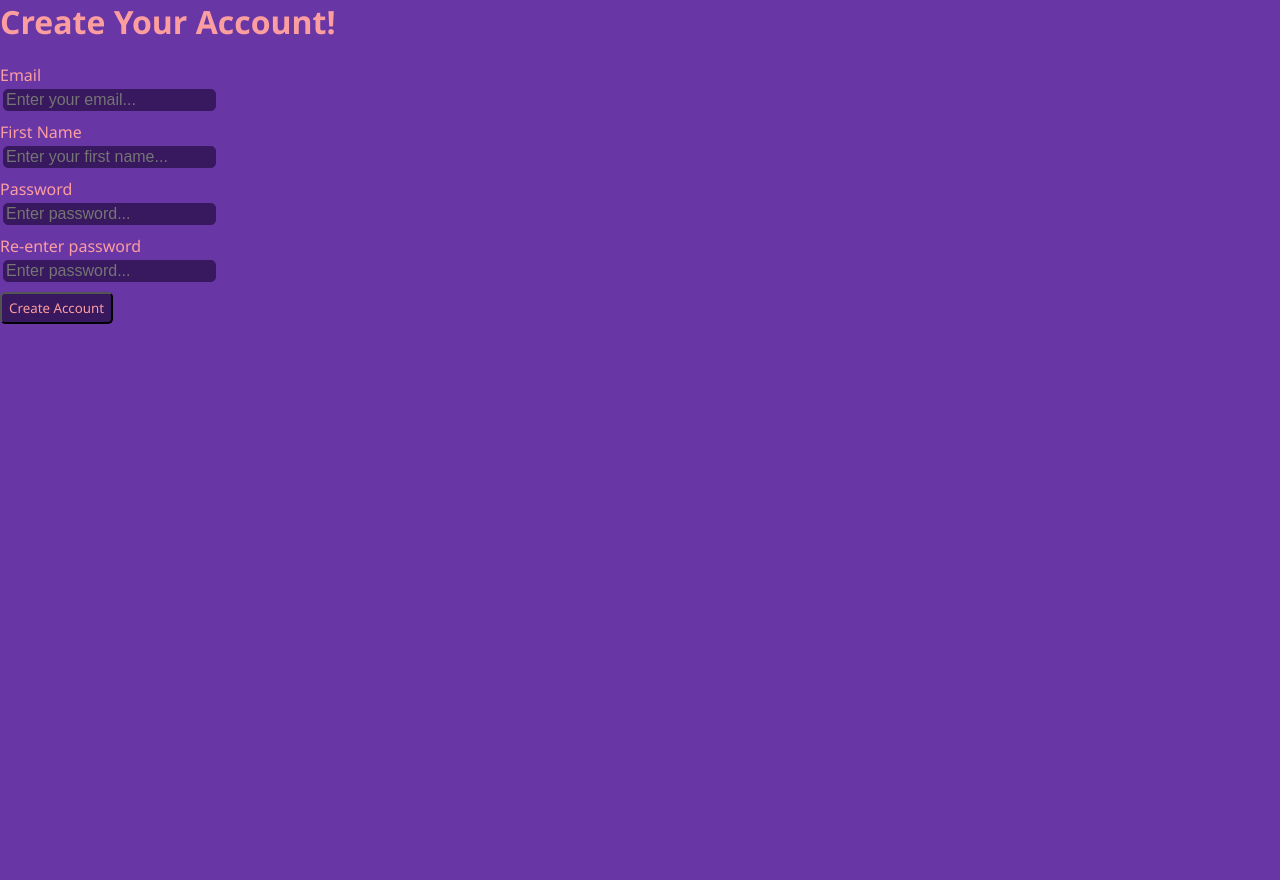
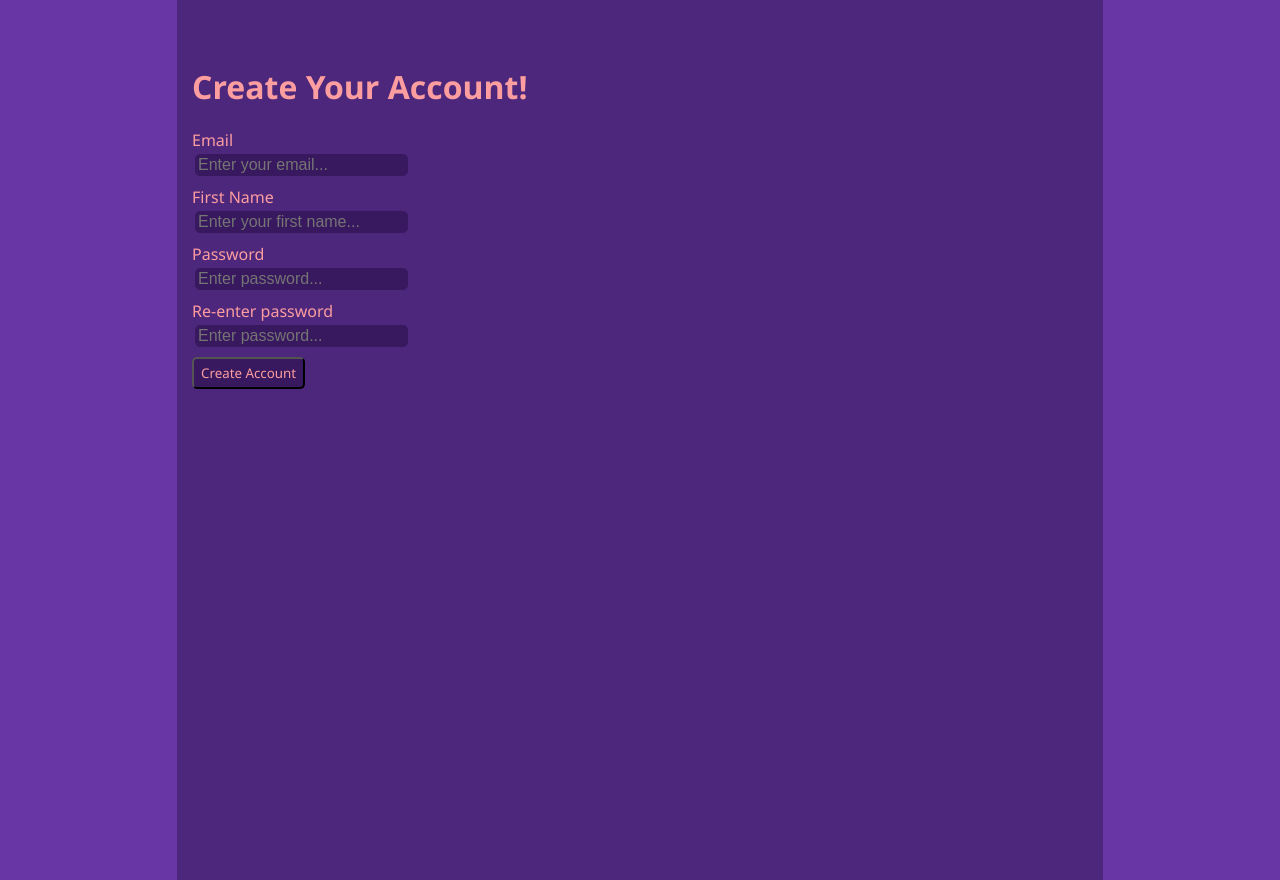
Before and after one commit to connerbenitez/MentalHealth, a React (Vite) app in the folder MentalHealth-main/my-react-app/: page /create in a window 1280 px wide. Before the commit the page ends 800 px from the top, so only its background shows below. Built offline with nearby package versions, Linux system fonts and the light colour scheme.

Commit message:
fixed Page div for CreateAccount

```diff
--- a/MentalHealth-main/my-react-app/src/pages/CreateAccount.jsx
+++ b/MentalHealth-main/my-react-app/src/pages/CreateAccount.jsx
@@ -48,6 +48,7 @@ export default function CreateAccount() {
 
   return (
     <>
+    <div className="Page">
       <h1>Create Your Account!</h1>
 
       <form className="login" onSubmit={(e) => { e.preventDefault(); verifyAndCreate(); }}>
@@ -91,6 +92,7 @@ export default function CreateAccount() {
           Create Account
         </button>
       </form>
+      </div>
     </>
   );
 
```
